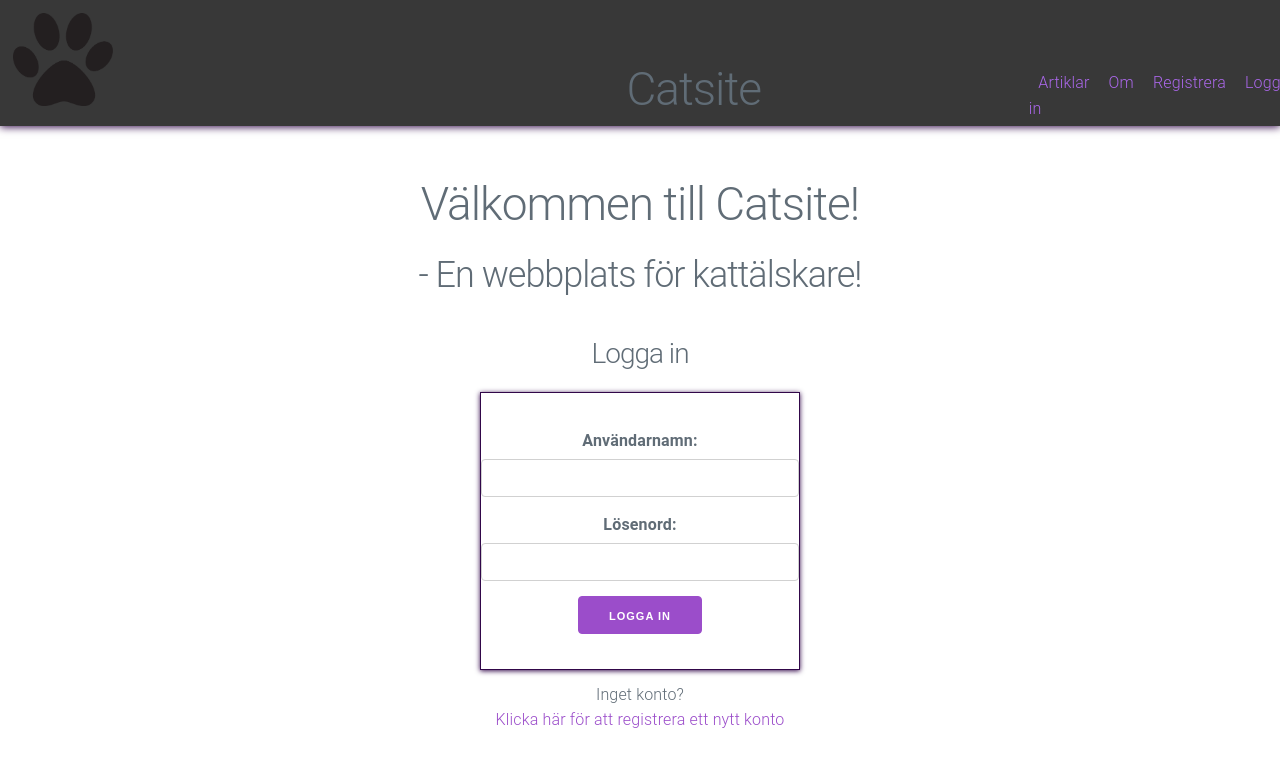
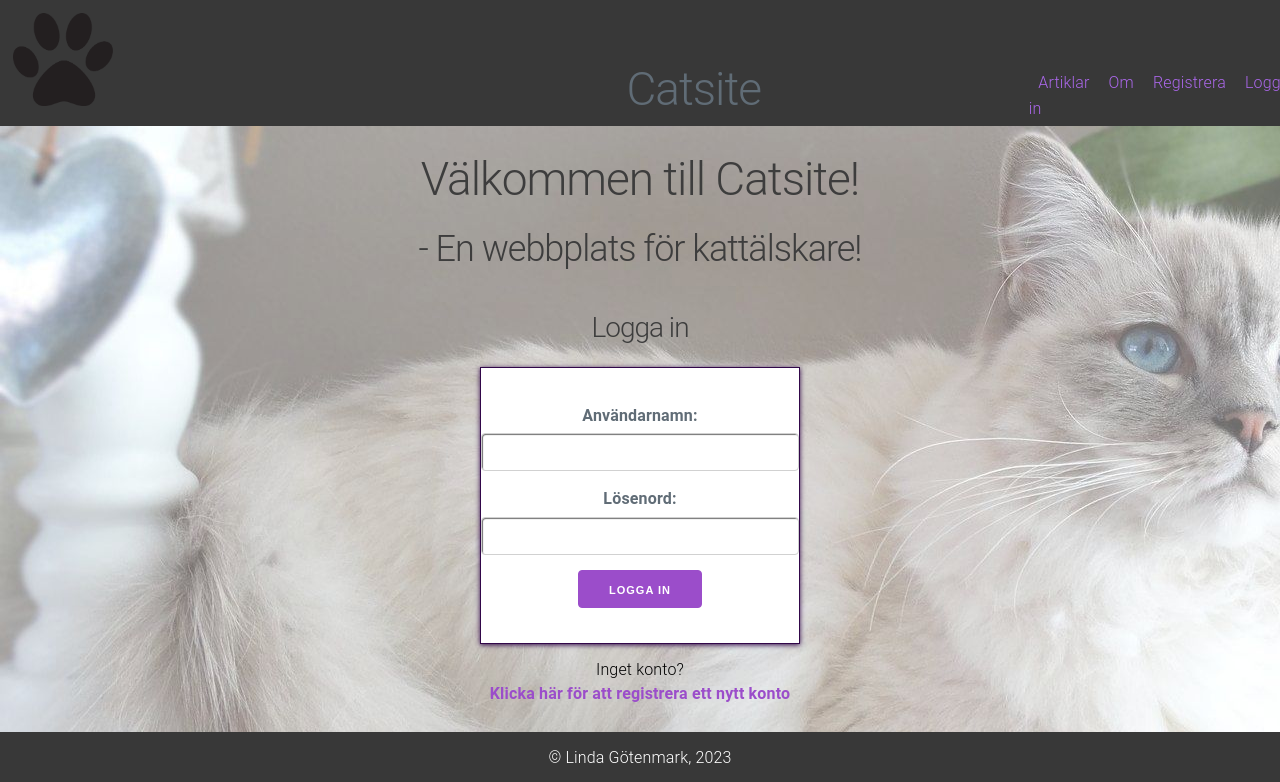
Before and after one commit to ligo2200/projekt_catsite_dt162g_vue, a Vue app: page / in a window 1280 px wide. Shown: the top 782 px of the page. Built offline with nearby package versions, Linux system fonts and the light colour scheme.

Commit message:
registration bugfixed, working properly now

```diff
--- a/src/components/EditCat.vue
+++ b/src/components/EditCat.vue
@@ -1,8 +1,9 @@
 <template>
-    <h1 class="">Ändra Katt</h1>
-    <div class="">
+
+    <div class="catform">
         <span class="error">{{ message }}</span>
         <form @submit.prevent="updateCat" class="">
+            <h3 class="">Ändra Katt</h3>
             <div class="">
 
                 <label for="updateName" class="">Ändra namn:</label><br>
@@ -31,8 +32,7 @@
             <br><br>
 
             <label for="image" class="">Uppdatera bild (valfritt):</label><br>
-            <input type="file" id="image" name="image" @change="updateImage" class=""><span
-                v-if="cat.image">
+            <input type="file" id="image" name="image" @change="updateImage" class=""><span v-if="cat.image">
                 <p class="">Nuvarande bild:</p><img :src="cat.image" alt="bild på katt" height="80" width="100">
             </span>
 
@@ -42,6 +42,35 @@
         </form>
     </div>
 </template>
+
+<style scoped>
+.catform {
+    display: flex;
+    flex-direction: column;
+    align-items: center;
+    width: 100%;
+}
+
+.catform h3 {
+    text-align: center;
+}
+
+form {
+    width: 30%;
+    box-shadow: 0px 1px 5px purple;
+    padding: 3%;
+}
+
+label {
+    margin-bottom: -5%;
+    margin-top: 1%;
+}
+
+.error {
+    color: red;
+}
+</style>
+
 
 <script>
 
--- a/src/components/Login.vue
+++ b/src/components/Login.vue
@@ -77,8 +77,9 @@ export default {
 
                     //clear timeinterval when user logs out
                     clearTimeout(logoutTimeout);
+
                     this.$router.push("/login");
-                }, 60 * 60 * 1000);
+                }, 2 * 60 * 60 * 1000);
             }
         }
     }
@@ -91,7 +92,6 @@ export default {
         <h3 class="">Logga in</h3>
         <!--Form for log in users-->
         <div class="cont1">
-            <!--<p class="text-green-500 mb-6">{{ message }}</p>-->
             <span class="error">{{ message }}</span>
             <form @submit.prevent="loginUser()">
 
@@ -116,7 +116,9 @@ export default {
     width: 100%;
     margin-top: 3%;
 }
-
+.cont h3 {
+    color: rgb(61, 61, 61);
+}
 .cont1 {
     display: flex;
     flex-direction: column;
@@ -124,6 +126,7 @@ export default {
     width: 25%;
     border: 1px solid rgb(49, 7, 73);
     box-shadow: 0px 1px 5px rgb(49, 7, 73);
+    background-color: white;
 }
 
 .error {
@@ -131,4 +134,8 @@ export default {
     color: red;
     font-size: 0.8em;
 }
+form input {
+    box-shadow: 1px 1px 1px rgb(116, 116, 116) inset;
+}
+
 </style>
--- a/src/components/Registration.vue
+++ b/src/components/Registration.vue
@@ -4,6 +4,7 @@ import { RouterLink } from 'vue-router';
 export default {
     data() {
         return {
+            isRegistered: false,
             newUser: {     // object with properties
                 first_name: "",
                 last_name: "",
@@ -24,8 +25,6 @@ export default {
     emits: ["userAdded"],
     methods: {
         async addUser() {  //method for adding new users
-            console.log("newUser:", this.newUser);
-
 
             //clear messages
             this.message = "";
@@ -34,7 +33,6 @@ export default {
             this.message3 = "";
             this.message4 = "";
             this.message5 = "";
-
 
 
             //variables with regex for checking password
@@ -84,16 +82,25 @@ export default {
                     password: ""
                 };
 
-                //message if user registrered correctly
-                this.message5 = "Användare registrerad! Gå vidare till inloggningssidan för att logga in.";
+                console.log(data);
 
-                this.$emit("userAdded");
+                if (response.ok) {
+                    this.isRegistered = true;
+
+                    //message if user registrered correctly
+                    this.message5 = "Användare registrerad! Gå vidare till inloggningssidan för att logga in.";
+
+                    this.$emit("userAdded");
+                } else {
+                    console.error("Något gick fel, försök igen!")
+                }
+
+
 
             } else {
-                console.error("Something went wrong. Please try again.");
+                console.error("Något gick fel, var god försök igen.");
                 this.message = "Något gick fel, var god försök igen.";
             }
-
         }
     }
 }
@@ -104,7 +111,7 @@ export default {
     <div class="cont">
         <h2>Registrering</h2>
         <!--Form for registration of new users-->
-        <div class="cont1">
+        <div class="cont1" v-if="isRegistered==false">
             <br>
             <span class="message">{{ message5 }}</span>
             <span class="error">{{ message }}</span>
@@ -126,12 +133,18 @@ export default {
                 <label for="password">Lösenord:</label>
                 <input v-model="newUser.password" type="password" id="password" name="password">
                 <span class="error">{{ message4 }}</span><br><br>
+                <div class="submitbutton">
+                    <input type="submit" value="Registrera" role="button" class="submitbtn">
+                </div>
 
-                <input type="submit" value="Registrera">
 
             </form>
         </div>
-        <router-link to="/" class="login"><button>Logga in</button></router-link>
+        <div class="cont2" v-else>
+            <span class="message">Du har blivit registrerad!</span>
+            <span class="message">Du kan nu logga in!</span>
+            <router-link to="/" class="login"><button>Logga in</button></router-link>
+        </div>
     </div>
 </template>
 
@@ -142,8 +155,10 @@ export default {
     align-items: center;
     width: 100%;
     margin-top: 3%;
+    margin-bottom: 3%;
     text-align: center;
 }
+
 .cont1 {
     display: flex;
     flex-direction: column;
@@ -152,17 +167,51 @@ export default {
     border: 1px solid rgb(49, 7, 73);
     box-shadow: 0px 1px 5px rgb(49, 7, 73);
 }
+
 .login {
     margin-top: 2%;
 }
+
 .error {
     color: red;
     font-size: 1.1em;
     display: block;
 }
+
 .message {
     color: green;
     font-size: 1.1em;
     display: block;
+    background-color: rgba(0, 128, 0, 0.1);
+    padding: 5px 10px 5px 10px;
+}
+
+form {
+    width: 80%;
+    text-align: left;
+}
+
+form input {
+    width: 100%;
+    box-shadow: 1px 1px 1px rgb(95, 95, 95) inset;
+}
+
+.submitbutton {
+    width: 30% !important;
+    width: 100%;
+    display: flex;
+    flex-direction: column;
+    align-items: center;
+}
+
+.submitbtn {
+    width: 30%;
+    box-shadow: none;
+}
+.cont2 button {
+    margin-top: 15%;
+}
+.cont2 {
+    margin-bottom: 17%;
 }
 </style>
--- a/src/views/StartView.vue
+++ b/src/views/StartView.vue
@@ -17,27 +17,42 @@ export default {
 
 <template>
   <main>
+    <div class="box">
       <h1>Välkommen till Catsite!</h1>
-    <h2 class="text-sm lg:text-base">- En webbplats för kattälskare!</h2>
+      <h2 class="">- En webbplats för kattälskare!</h2>
       <Login @userLoggedin="onUserLoggedin" />
       <p>Inget konto?</p>
       <router-link to="/registration" class="reg">Klicka här för att registrera ett nytt konto</router-link>
-
-  <img src="@/assets/images/header_1920.webp" alt="bild på liggande katt med blåa ögon.">
+    </div>
   </main>
 </template>
 
 <style scoped>
 main {
   text-align: center;
-  margin-top: 4%;
-  margin-bottom: -0.4%;
+  background-image: url("@/assets/images/header_1920_white.jpg");
+}
+.box {
+  padding-bottom: 2%;
+}
+.box h1 {
+  padding: 2%;
+  color: rgb(61, 61, 61);
+}
+.box h2 {
+  margin-top: -2%;
+  color: rgb(61, 61, 61);
+}
+.box a {
+  padding: 2px 6px 2px 6px;
+  font-weight: 600;
+}
+.box a:hover {
+  background-color: rgba(138, 43, 226, 0.2);
 }
 p {
+  color: black;
   margin-top: 1%;
   margin-bottom: -0.1%;
 }
-img {
-  margin-top: 4%;
-}
 </style>
```
Also changed, not shown: src/assets/images/header_1920_white.jpg (added). Lines whose indentation alone changed are shown as unchanged.
